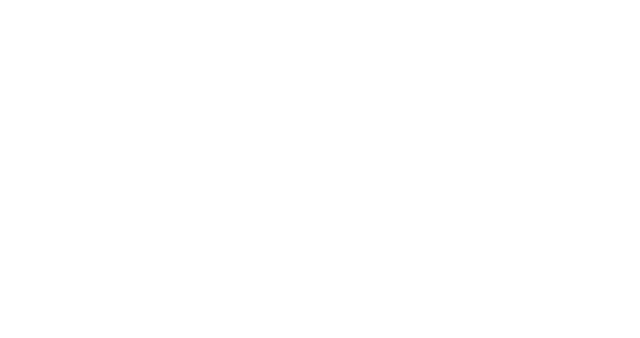
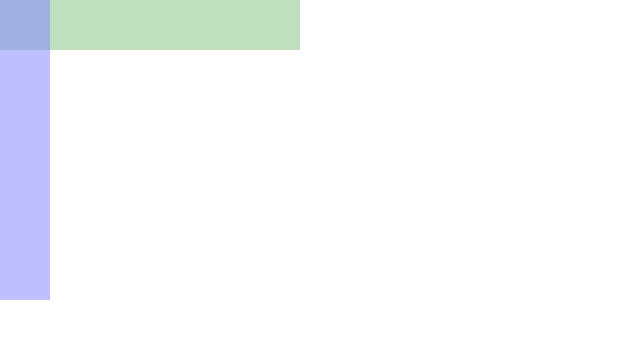
Before and after one commit to martinrossil/puix, a website built with webpack: page assets/www/development.html in a window 1280 px wide. Shown: the whole page, without its empty margins (0-640 px from the left). Built offline with nearby package versions, Linux system fonts and the light colour scheme.

Commit message:
Trying out new invalidation cycle.

```diff
--- a/assets/www/development.html
+++ b/assets/www/development.html
@@ -9,6 +9,6 @@
     <style>*{position: absolute;}body{margin: 0;}</style>
   </head>
   <body>
-    <position-element></position-element>
+    <display-container></display-container>
   </body>
 </html>
--- /dev/null
+++ b/src/elements/DisplayContainer.ts
@@ -0,0 +1,49 @@
+import DisplayElement from './DisplayElement';
+import IDisplayContainer from '../interfaces/IDisplayContainer';
+import IDisplayElement from '../interfaces/IDisplayElement';
+
+export default class DisplayContainer extends DisplayElement implements IDisplayContainer {
+    public constructor() {
+        super();
+    }
+
+    protected initialize(): void {
+        super.initialize();
+        console.log('DisplayContainer initialize()');
+        this.backgroundColor = 'red';
+        this.opacity = 0.5;
+        const greenBox: IDisplayElement = new DisplayElement();
+        greenBox.setSize(300, 50);
+        greenBox.backgroundColor = 'green';
+        greenBox.opacity = 0.5;
+        this.addElement(greenBox);
+        const blueBox: IDisplayElement = new DisplayElement();
+        blueBox.setSize(50, 300);
+        blueBox.backgroundColor = 'blue';
+        blueBox.opacity = 0.5;
+        this.addElement(blueBox);
+    }
+
+    protected commitProperties(): void {
+        super.commitProperties();
+        console.log('DisplayContainer commitProperties()');
+        if (this._elementsChanged) {
+            this._elementsChanged = false;
+            // invalidateInternalSize
+        }
+    }
+
+    public addElement(element: IDisplayElement): void {
+        this.elements.push(element);
+        this._elementsChanged = true;
+        this.appendChild(element as unknown as Node);
+        this.invalidateProperties();
+    }
+
+    private _elements: IDisplayElement[] = [];
+    private _elementsChanged = true;
+    public get elements(): IDisplayElement[] {
+        return this._elements;
+    }
+}
+customElements.define('display-container', DisplayContainer);
--- /dev/null
+++ b/src/elements/DisplayElement.ts
@@ -0,0 +1,57 @@
+import SizeElement from './SizeElement';
+import IDisplayElement from '../interfaces/IDisplayElement';
+
+export default class DisplayElement extends SizeElement implements IDisplayElement {
+    public constructor() {
+        super();
+    }
+
+    protected initialize(): void {
+        super.initialize();
+        // console.log('DisplayElement initialize()');
+    }
+
+    protected commitProperties(): void {
+        super.commitProperties();
+        // console.log('DisplayElement commitProperties()', this);
+        if (this._backgroundColorChanged) {
+            this._backgroundColorChanged = false;
+            this.style.backgroundColor = this.backgroundColor;
+        }
+        if (this._opacityChanged) {
+            this._opacityChanged = false;
+            this.style.opacity = this.opacity.toString();
+        }
+    }
+
+    private _backgroundColor = '';
+    private _backgroundColorChanged = false;
+    public set backgroundColor(value: string) {
+        if (this._backgroundColor === value) {
+            return;
+        }
+        this._backgroundColor = value;
+        this._backgroundColorChanged = true;
+        this.invalidateProperties();
+    }
+
+    public get backgroundColor(): string {
+        return this._backgroundColor;
+    }
+
+    private _opacity = 1;
+    private _opacityChanged = false;
+    public set opacity(value: number) {
+        if (this._opacity === value) {
+            return;
+        }
+        this._opacity = value;
+        this._opacityChanged = true;
+        this.invalidateProperties();
+    }
+
+    public get opacity(): number {
+        return this._opacity;
+    }
+}
+customElements.define('display-element', DisplayElement);
--- a/src/elements/DomElement.ts
+++ b/src/elements/DomElement.ts
@@ -12,10 +12,17 @@ export default class DomElement extends HTMLElement implements IDomElement {
      */
     protected connectedCallback(): void {
         this.connected = true;
+        this.initialize();
     }
 
-    protected connectedToDom(): void {
+    protected initialize(): void {
         // override in sub classes
+        // console.log('DomElement initialize()');
+    }
+
+    protected commitProperties(): void {
+        // override
+        // console.log('DomElement commitProperties()', this);
     }
 
     /**
@@ -23,10 +30,6 @@ export default class DomElement extends HTMLElement implements IDomElement {
      */
     protected disconnectedCallback(): void {
         this.connected = false;
-    }
-
-    protected disconnectedFromDom(): void {
-        // override in sub classes
     }
 
     public dispatchEventWith(typeArg: string, payload: unknown = null): void {
@@ -48,11 +51,6 @@ export default class DomElement extends HTMLElement implements IDomElement {
             return;
         }
         this._connected = value;
-        if (value) {
-            this.connectedToDom();
-        } else {
-            this.disconnectedFromDom();
-        }
     }
 
     public get connected(): boolean {
@@ -65,14 +63,10 @@ export default class DomElement extends HTMLElement implements IDomElement {
         if (!this.propertiesInvalid) {
             this.propertiesInvalid = true;
             setTimeout(() => {
+                this.propertiesInvalid = false;
                 this.commitProperties();
             }, 0);
         }
     }
-
-    protected commitProperties(): void {
-        // override
-        console.log('DomElement commitProperties()', this);
-    }
 }
 customElements.define('dom-element', DomElement);
--- a/src/elements/PositionElement.ts
+++ b/src/elements/PositionElement.ts
@@ -4,13 +4,38 @@ import IPositionElement from '../interfaces/IPositionElement';
 export default class PositionElement extends DomElement implements IPositionElement {
     public constructor() {
         super();
-        console.log('PositionElement constructor()');
-        this.setPosition(100, 100);
+        // console.log('PositionElement constructor()');
+    }
+
+    protected initialize(): void {
+        super.initialize();
+        // console.log('PositionElement initialize()');
     }
 
     protected commitProperties(): void {
         super.commitProperties();
-        console.log('PositionElement commitProperties()', this);
+        // console.log('PositionElement commitProperties()', this);
+        if (this._xChanged && this._YChanged) {
+            this._xChanged = false;
+            this._YChanged = false;
+            this.setTransform();
+            this.dispatchEventWith('positionChanged', this);
+            // console.log('position changed');
+            return;
+        }
+        if (this._xChanged) {
+            this._xChanged = false;
+            this.setTransform();
+            this.dispatchEventWith('xChanged', this);
+            // console.log('x changed');
+            return;
+        }
+        if (this._YChanged) {
+            this._YChanged = false;
+            this.setTransform();
+            this.dispatchEventWith('yChanged', this);
+            // console.log('y changed');
+        }
     }
 
     public setPosition(x: number, y: number): void {
@@ -19,9 +44,7 @@ export default class PositionElement extends DomElement implements IPositionElem
     }
 
     private _x = 0;
-
     private _xChanged = false;
-
     public set x(value: number) {
         if (this._x === value) {
             return;
@@ -36,9 +59,7 @@ export default class PositionElement extends DomElement implements IPositionElem
     }
 
     private _y = 0;
-
     private _YChanged = false;
-
     public set y(value: number) {
         if (this._y === value) {
             return;
@@ -51,5 +72,14 @@ export default class PositionElement extends DomElement implements IPositionElem
     public get y(): number {
         return this._y;
     }
+
+    protected setTransform(): void {
+        this.style.transform = this.transformMatrix;
+        this.style.webkitTransform = this.transformMatrix;
+    }
+
+    protected get transformMatrix(): string {
+        return 'matrix(1, 0, 0, 1, ' + this.x + ', ' + this.y + ')';
+    }
 }
 customElements.define('position-element', PositionElement);
--- /dev/null
+++ b/src/elements/SizeElement.ts
@@ -0,0 +1,70 @@
+import PositionElement from './PositionElement';
+import ISizeElement from '../interfaces/ISizeElement';
+
+export default class SizeElement extends PositionElement implements ISizeElement {
+    public constructor() {
+        super();
+    }
+
+    protected initialize(): void {
+        super.initialize();
+        // console.log('SizeElement initialize()');
+    }
+
+    protected commitProperties(): void {
+        super.commitProperties();
+        // console.log('SizeElement commitProperties()', this);
+        if (this._widthChanged && this._heightChanged) {
+            this._widthChanged = false;
+            this._heightChanged = false;
+            this.style.width = this.width + 'px';
+            this.style.height = this.height + 'px';
+            return;
+        }
+        if (this._widthChanged) {
+            this._widthChanged = false;
+            this.style.width = this.width + 'px';
+            return;
+        }
+        if (this._heightChanged) {
+            this._heightChanged = false;
+            this.style.height = this.height + 'px';
+        }
+    }
+
+    public setSize(width: number, height: number): void {
+        this.width = width;
+        this.height = height;
+    }
+
+    private _width = 0;
+    private _widthChanged = false;
+    public set width(value: number) {
+        if (this._width === value) {
+            return;
+        }
+        this._width = value;
+        this._widthChanged = true;
+        this.invalidateProperties();
+    }
+
+    public get width(): number {
+        return this._width;
+    }
+
+    private _height = 0;
+    private _heightChanged = false;
+    public set height(value: number) {
+        if (this._height === value) {
+            return;
+        }
+        this._height = value;
+        this._heightChanged = true;
+        this.invalidateProperties();
+    }
+
+    public get height(): number {
+        return this._height;
+    }
+}
+customElements.define('size-element', SizeElement);
--- /dev/null
+++ b/src/interfaces/IDisplayContainer.ts
@@ -0,0 +1,6 @@
+import IDisplayElement from './IDisplayElement';
+
+export default interface IDisplayContainer extends IDisplayElement {
+    addElement(element: IDisplayElement): void;
+    readonly elements: IDisplayElement[];
+}
--- /dev/null
+++ b/src/interfaces/IDisplayElement.ts
@@ -0,0 +1,6 @@
+import ISizeElement from './ISizeElement';
+
+export default interface IDisplayElement extends ISizeElement {
+    backgroundColor: string;
+    opacity: number;
+}
--- /dev/null
+++ b/src/interfaces/ISizeElement.ts
@@ -0,0 +1,7 @@
+import IPositionElement from './IPositionElement';
+
+export default interface ISizeElement extends IPositionElement {
+    setSize(width: number, height: number): void;
+    width: number;
+    height: number;
+}
--- a/webpack.development.js
+++ b/webpack.development.js
@@ -5,7 +5,7 @@ module.exports = {
     mode: 'development',
     devtool: 'inline-source-map',
     entry: {
-        PuiApp: './src/elements/PositionElement.ts',
+        PuiApp: './src/elements/DisplayContainer.ts',
     },
     output: {
         filename: '[name].[contenthash].js',
```
Also changed, not shown: src/interfaces/IPositionElement.ts (line endings or trailing spaces).
